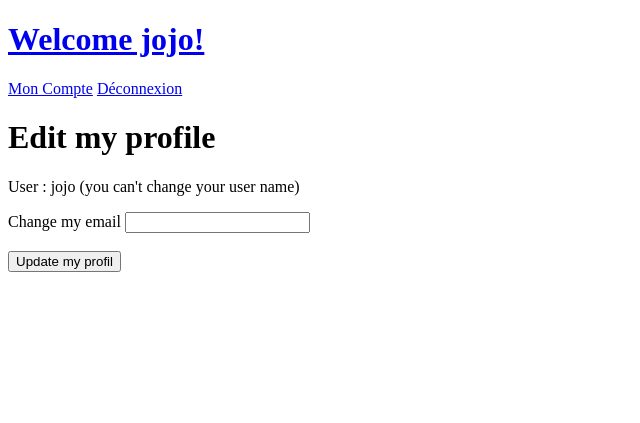
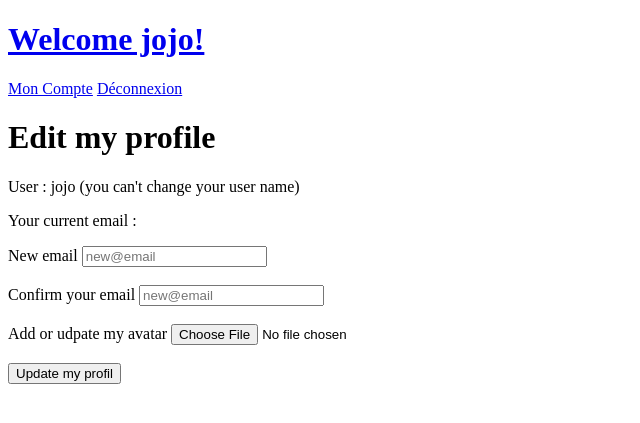
Before and after one commit to ylion75/projet-web, a PHP site: page /account.php in a window 1280 px wide. Shown: the top 423 px of the page, without its empty margins (0-640 px from the left). Run offline with PHP 8.4, Linux system fonts and the light colour scheme; a user stored in the database is signed in.

Commit message:
Page account

```diff
--- a/account.php
+++ b/account.php
@@ -18,7 +18,7 @@
 }
 
 
-/*
+
 if(isset($_FILES['avatar']) AND !empty($_FILES['avatar']['name'])) {
     $maxSize = 2097152;
     $validExtensions = array('jpg', 'jpeg', 'gif', 'png');
@@ -44,7 +44,7 @@
         $msg = "Votre photo de profil ne doit pas dépasser 2Mo";
     }
 }
-*/
+
 ?>
 
 
@@ -54,8 +54,13 @@
 <h1>Edit my profile</h1>
 <form action="<?= redirect("/signup"); ?>" method="POST">
     <p>User : <?= $_SESSION["user"]["login"] ?> (you can't change your user name)</p>
-    <label for="email">Change my email</label>
-    <input required type="email" name="newemail" placeholder=<?= $_SESSION["user"]["email"] ?>><br><br>
+    <p>Your current email : <?= $_SESSION["user"]["email"] ?></p>
+    <label for="email">New email</label>
+    <input required type="email" name="newemail" placeholder=<?= "new@email" ?>><br><br>
+    <label for="email">Confirm your email</label>
+    <input required type="email" name="newemail" placeholder=<?= "new@email" ?>><br><br>
+    <label for="avatar">Add or udpate my avatar</label>
+    <input type="file" name="avatar"><br><br>
 
     <input type="submit" value = "Update my profil">
 
--- a/redirect.php
+++ b/redirect.php
@@ -1,5 +1,5 @@
 <?php
 function redirect($path){
-    $base = "/projet-web-Dev";
+    $base = "/workspace/projet-web";
     return $base.$path;
 }
```
Also changed, not shown: .htaccess.
